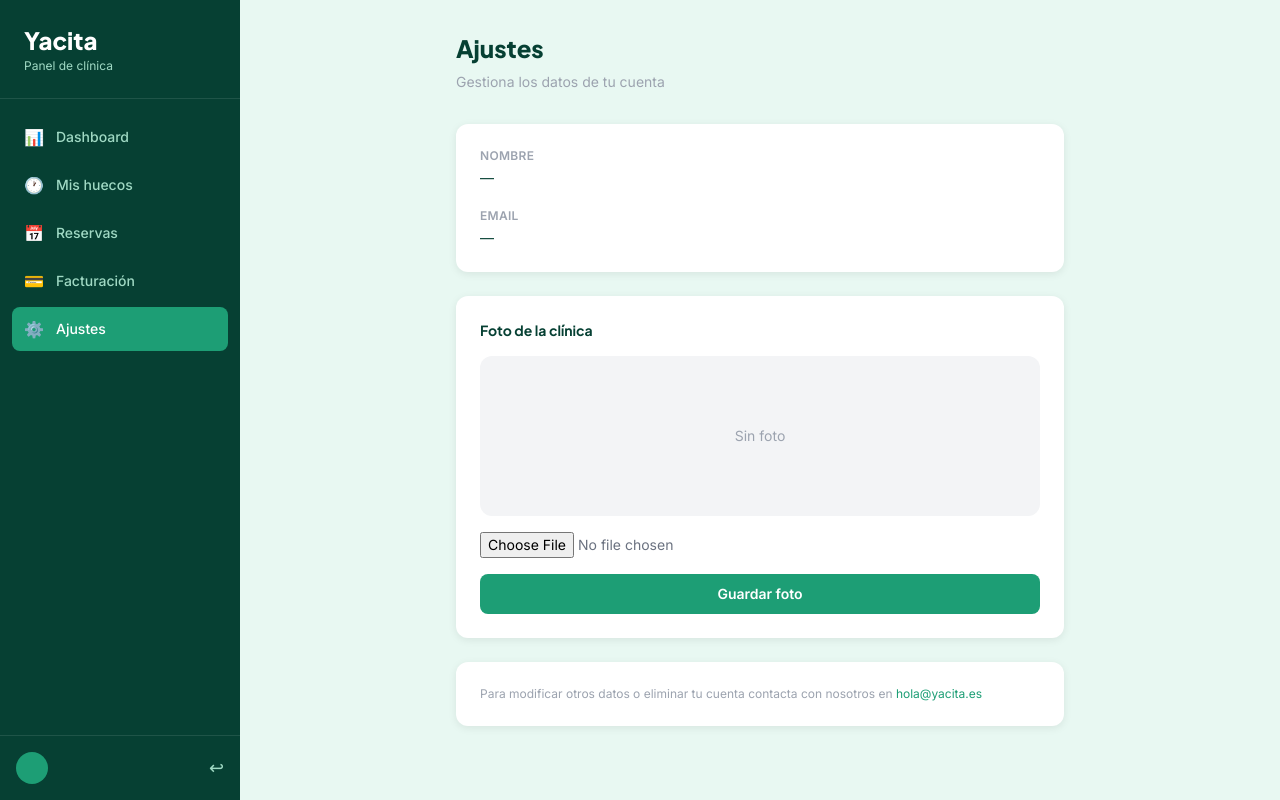
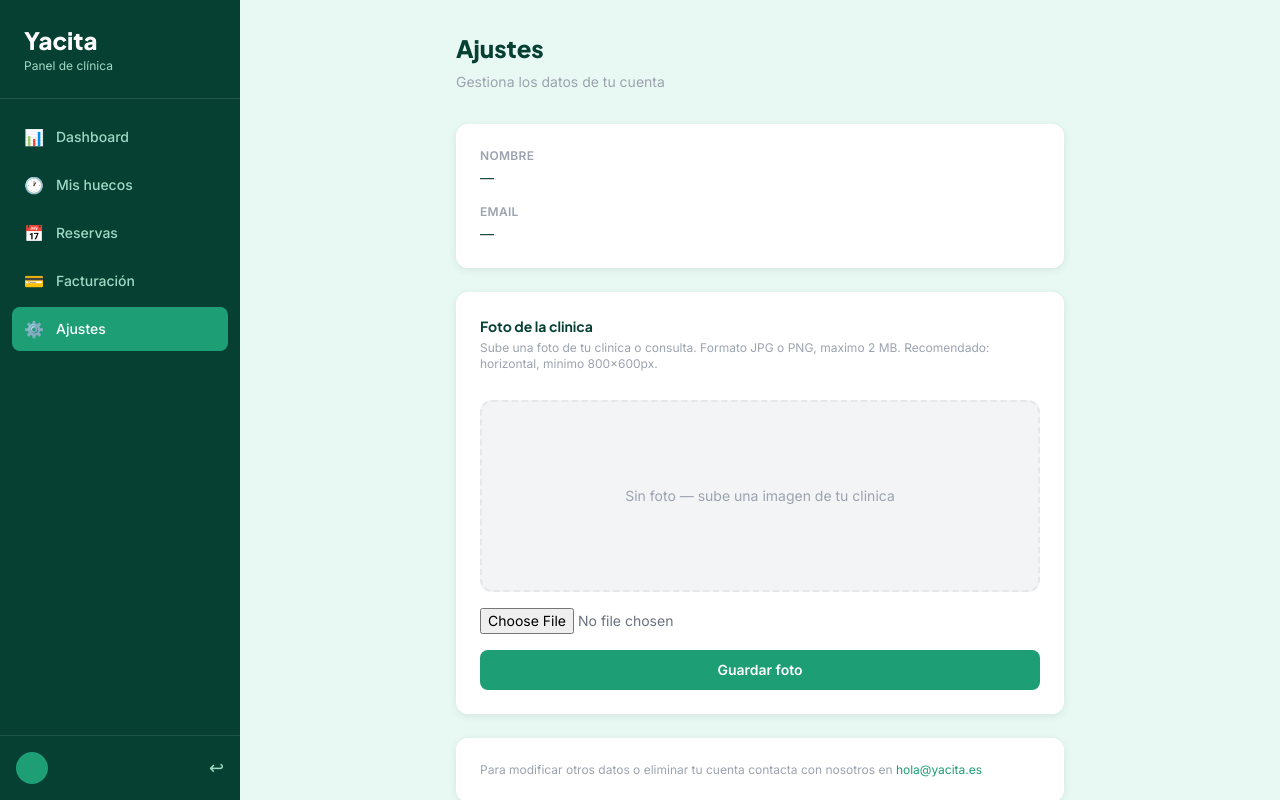
Before and after one commit to vann4413-coder/yacita, a Next.js app in the folder apps/web/: page /clinic/settings in a window 1280 px wide. Built offline with nearby package versions, Linux system fonts and the light colour scheme; no server answers.

Commit message:
improve settings page

```diff
--- a/apps/web/app/clinic/settings/page.tsx
+++ b/apps/web/app/clinic/settings/page.tsx
@@ -6,40 +6,46 @@ import { api } from '../../../lib/api';
 import { Button } from '../../../components/ui/Button';
 
 export default function SettingsPage() {
-  const { user, clinicId } = useAuthStore();
-  const [clinic, setClinic] = useState<{ name: string; address: string; description: string; photos: string[] } | null>(null);
+  const { user } = useAuthStore();
   const [photoPreview, setPhotoPreview] = useState<string>('');
   const [saving, setSaving] = useState(false);
   const [saved, setSaved] = useState(false);
+  const [error, setError] = useState('');
+  const [clinicName, setClinicName] = useState('');
 
   useEffect(() => {
-    if (clinicId) {
-      api.get(`/clinics/${clinicId}`).then((res) => {
-        setClinic(res.data.data);
-        if (res.data.data.photos?.[0]) setPhotoPreview(res.data.data.photos[0]);
-      }).catch(() => {});
-    }
-  }, [clinicId]);
+    api.get('/clinic/me').then((res) => {
+      const clinic = res.data.data;
+      setClinicName(clinic.name);
+      if (clinic.photos?.[0]) setPhotoPreview(clinic.photos[0]);
+    }).catch(() => {});
+  }, []);
 
   function handlePhotoChange(e: React.ChangeEvent<HTMLInputElement>) {
     const file = e.target.files?.[0];
     if (!file) return;
+    if (file.size > 2 * 1024 * 1024) {
+      setError('La foto no puede superar 2 MB.');
+      return;
+    }
+    setError('');
     const reader = new FileReader();
     reader.onload = (ev) => {
-      const base64 = ev.target?.result as string;
-      setPhotoPreview(base64);
+      setPhotoPreview(ev.target?.result as string);
     };
     reader.readAsDataURL(file);
   }
 
   async function handleSavePhoto() {
-    if (!photoPreview || !clinicId) return;
+    if (!photoPreview) return;
     setSaving(true);
+    setError('');
     try {
-      await api.patch(`/clinics/${clinicId}`, { photos: [photoPreview] });
+      await api.patch('/clinic/me', { photos: [photoPreview] });
       setSaved(true);
       setTimeout(() => setSaved(false), 3000);
     } catch {
+      setError('No se pudo guardar la foto. Intentalo de nuevo.');
     } finally {
       setSaving(false);
     }
@@ -50,7 +56,7 @@ export default function SettingsPage() {
       <h1 className="text-2xl font-extrabold font-heading text-ytext mb-2">Ajustes</h1>
       <p className="text-sm text-gray-400 font-body mb-8">Gestiona los datos de tu cuenta</p>
 
-      <div className="bg-white rounded-card shadow-soft p-6 flex flex-col gap-5 mb-6">
+      <div className="bg-white rounded-card shadow-soft p-6 flex flex-col gap-4 mb-6">
         <div>
           <p className="text-xs font-semibold text-gray-400 font-body uppercase tracking-wide mb-1">Nombre</p>
           <p className="text-sm font-body text-ytext">{user?.name ?? '—'}</p>
@@ -59,35 +65,41 @@ export default function SettingsPage() {
           <p className="text-xs font-semibold text-gray-400 font-body uppercase tracking-wide mb-1">Email</p>
           <p className="text-sm font-body text-ytext">{user?.email ?? '—'}</p>
         </div>
-        {clinic && (
+        {clinicName && (
           <div>
-            <p className="text-xs font-semibold text-gray-400 font-body uppercase tracking-wide mb-1">Clínica</p>
-            <p className="text-sm font-body text-ytext">{clinic.name}</p>
+            <p className="text-xs font-semibold text-gray-400 font-body uppercase tracking-wide mb-1">Clinica</p>
+            <p className="text-sm font-body text-ytext">{clinicName}</p>
           </div>
         )}
       </div>
 
-      <div className="bg-white rounded-card shadow-soft p-6 flex flex-col gap-4">
-        <p className="text-sm font-bold font-heading text-ytext">Foto de la clínica</p>
+      <div className="bg-white rounded-card shadow-soft p-6 flex flex-col gap-4 mb-6">
+        <div>
+          <p className="text-sm font-bold font-heading text-ytext mb-1">Foto de la clinica</p>
+          <p className="text-xs text-gray-400 font-body mb-3">
+            Sube una foto de tu clinica o consulta. Formato JPG o PNG, maximo 2 MB. Recomendado: horizontal, minimo 800x600px.
+          </p>
+        </div>
 
         {photoPreview ? (
-          <img src={photoPreview} alt="Foto clínica" className="w-full h-40 object-cover rounded-xl" />
+          <img src={photoPreview} alt="Foto clinica" className="w-full h-48 object-cover rounded-xl" />
         ) : (
-          <div className="w-full h-40 bg-gray-100 rounded-xl flex items-center justify-center text-gray-400 text-sm font-body">
-            Sin foto
+          <div className="w-full h-48 bg-gray-100 rounded-xl flex items-center justify-center text-gray-400 text-sm font-body border-2 border-dashed border-gray-200">
+            Sin foto — sube una imagen de tu clinica
           </div>
         )}
 
-        <input type="file" accept="image/*" onChange={handlePhotoChange} className="text-sm text-gray-500 font-body" />
+        <input type="file" accept="image/jpeg,image/png,image/webp" onChange={handlePhotoChange} className="text-sm text-gray-500 font-body" />
 
-        {saved && <p className="text-sm text-green-600 font-body">✓ Foto guardada correctamente</p>}
+        {error && <p className="text-sm text-red-500 font-body">{error}</p>}
+        {saved && <p className="text-sm text-green-600 font-body">Foto guardada correctamente</p>}
 
         <Button onClick={handleSavePhoto} loading={saving} fullWidth>
           Guardar foto
         </Button>
       </div>
 
-      <div className="mt-6 bg-white rounded-card shadow-soft p-6">
+      <div className="bg-white rounded-card shadow-soft p-6">
         <p className="text-xs text-gray-400 font-body">
           Para modificar otros datos o eliminar tu cuenta contacta con nosotros en{' '}
           <a href="mailto:hola@yacita.es" className="text-primary hover:underline">hola@yacita.es</a>
```
